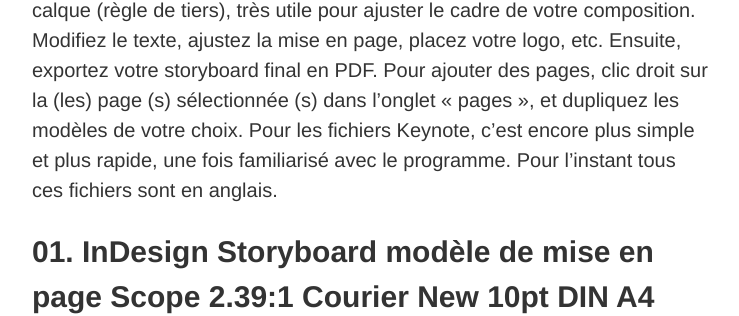
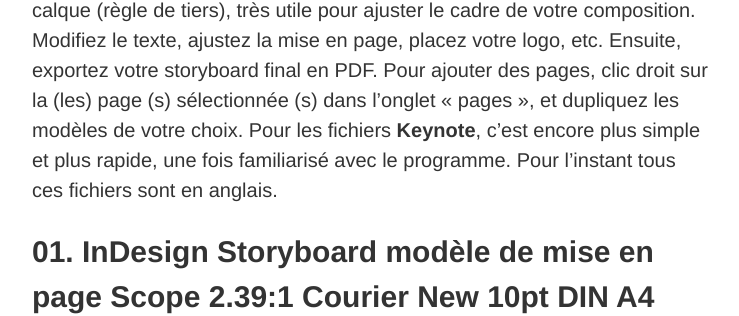
Before and after one commit to YJPL/scenarimages, a Jekyll site: the page built from _pages/modeles-mise-en-page.md, in a window 1280 px wide and 900 px high, scrolled down 347 px. Shown: the part 291-607 px from the top of the window, without its empty margins (256-995 px from the left). Built offline with Jekyll 4.4.1, drawn with Linux system fonts in a browser that asks for light colours; a script that is not in the unit is left out; some of the changed lines change nothing that is shown; some of the changed text lies outside the part shown.

Commit message:
Update modeles-mise-en-page.md

```diff
--- a/_pages/modeles-mise-en-page.md
+++ b/_pages/modeles-mise-en-page.md
@@ -2,12 +2,13 @@
 id: 2513
 title: modèles de mise en page
 date: 2017-04-18T09:43:13+02:00
-last_modified_at: 2023-07-17
+last_modified_at: 2025-07-09
 author: Yves
 layout: page
 guid: https://film-storyboards.fr/?page_id=2513
 ---
-Il est facile de trouver sur le web des modèles de mise en page prêts à l&#8217;emploi pour dessiner des storyboards, principalement en PDF. Mais quand il s'agit de créer ou de modifier une présentation, d'ajouter rapidement du texte et d&rsquo;importer des images, il est plus pratique d'utiliser un programme de mise en page comme **Adobe InDesign** ou même une application plus simple comme **Apple Keynote**. Voici des fichiers de gabarits conçus pour différents formats de film, modifiables avec Adobe InDesign ( **IDML**) ou Keynote ( **.kth )**. Ces fichiers et beaucoup d'autres sont disponibles sur <https://gumroad.com/storyboards>; le paiement est sécurisé par Gumroad. Certains modèles sont gratuits ( formats PDF, PSD, AI ). Une fois obtenu, il suffit d'ouvrir chaque fichier avec InDesign ou Keynote et de placer vos images et votre texte. Pour les fichiers InDesign, seuls deux calques sont actifs: **image** et **texte**. Vous pouvez également utiliser ou masquer un calque (règle de tiers), très utile pour ajuster le cadre de votre composition. Modifiez le texte, ajustez la mise en page, placez votre logo, etc. Ensuite, exportez votre storyboard final en PDF. Pour ajouter des pages, clic droit sur la (les) page (s) sélectionnée (s) dans l'onglet « pages », et dupliquez les modèles de votre choix. Pour les fichiers Keynote, c'est encore plus simple et plus rapide, une fois familiarisé avec le programme. Pour l'instant tous ces fichiers sont en anglais.
+
+Il est facile de trouver sur le web des modèles de mise en page prêts à l'emploi pour dessiner des storyboards, principalement en PDF. Mais quand il s'agit de créer ou de modifier une présentation, d'ajouter rapidement du texte et d&rsquo;importer des images, il est plus pratique d'utiliser un programme de mise en page comme **Adobe InDesign** ou même une application plus simple comme **Apple Keynote**. Voici des fichiers de gabarits conçus pour différents formats de film, modifiables avec Adobe InDesign ( **IDML**) ou Keynote ( **.kth )**. Ces fichiers et beaucoup d'autres sont disponibles sur <https://gumroad.com/storyboards>; le paiement est sécurisé par Gumroad. Certains modèles sont gratuits ( formats PDF, PSD, AI ). Une fois obtenu, il suffit d'ouvrir chaque fichier avec InDesign ou Keynote et de placer vos images et votre texte. Pour les fichiers InDesign, seuls deux calques sont actifs: **image** et **texte**. Vous pouvez également utiliser ou masquer un calque (règle de tiers), très utile pour ajuster le cadre de votre composition. Modifiez le texte, ajustez la mise en page, placez votre logo, etc. Ensuite, exportez votre storyboard final en PDF. Pour ajouter des pages, clic droit sur la (les) page (s) sélectionnée (s) dans l'onglet « pages », et dupliquez les modèles de votre choix. Pour les fichiers **Keynote**, c'est encore plus simple et plus rapide, une fois familiarisé avec le programme. Pour l'instant tous ces fichiers sont en anglais.
 
 ## 01. InDesign Storyboard modèle de mise en page Scope 2.39:1 Courier New 10pt DIN A4 horizontal numéroté
 
```
